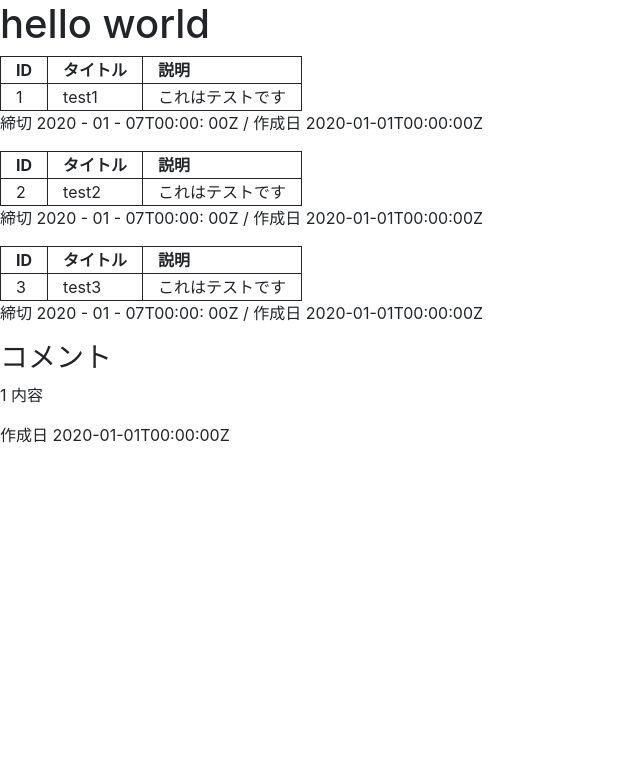
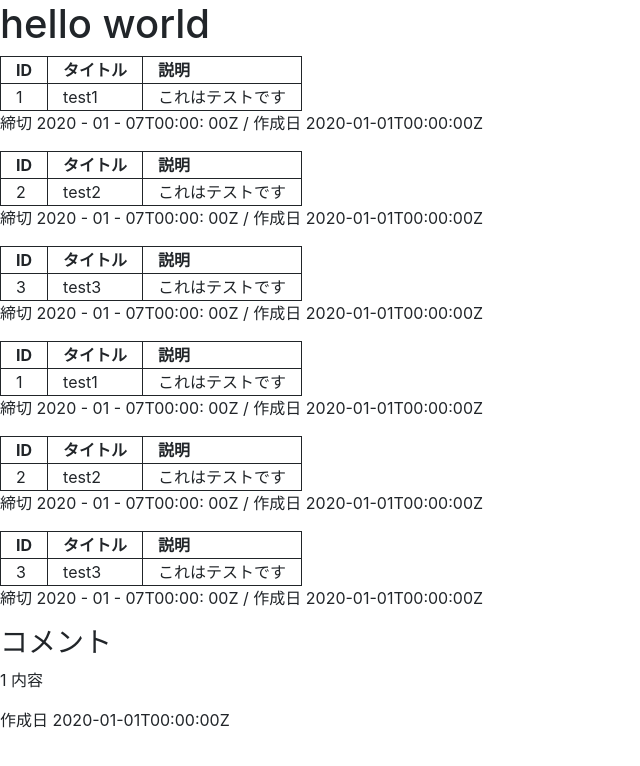
Before and after one commit to Engineering-Design-2022/idea-box, a React (Create React App) app in the folder front/: page / in a window 1280 px wide. Shown: the top 766 px of the page, without its empty margins (0-640 px from the left). Built offline with nearby package versions, Linux system fonts and the light colour scheme.

Commit message:
fix-Appjs_use_map

```diff
--- a/front/src/App.js
+++ b/front/src/App.js
@@ -21,6 +21,11 @@ function App() {
         crossorigin="anonymous"
       />
       <h1>hello world</h1>
+      {
+        content_data.map((content) =>
+          <Article content={content} key={content.id} />
+        )
+      }
       <Article content={content_data[0]} />
       <Article content={content_data[1]} />
       <Article content={content_data[2]} />
```
